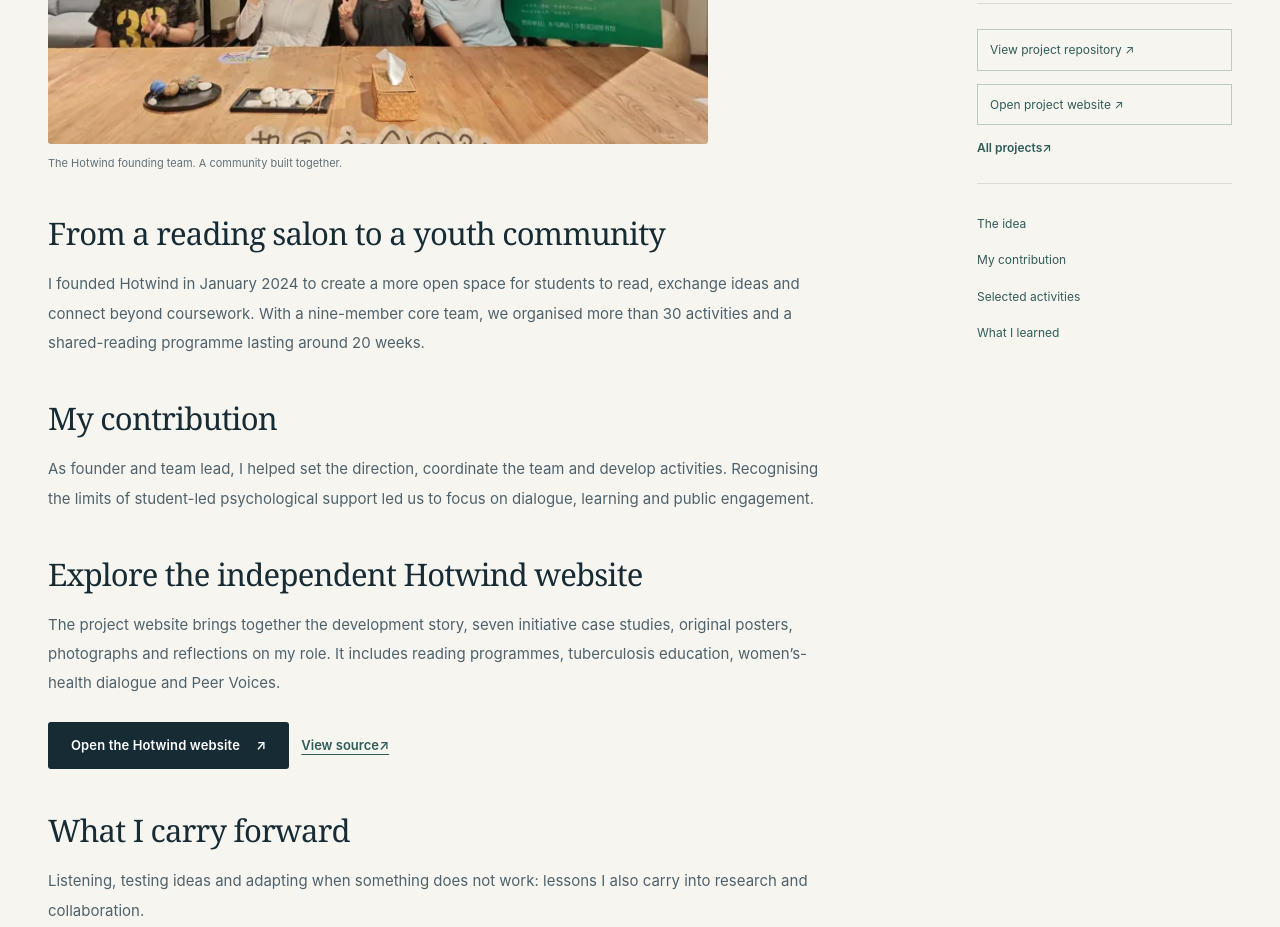
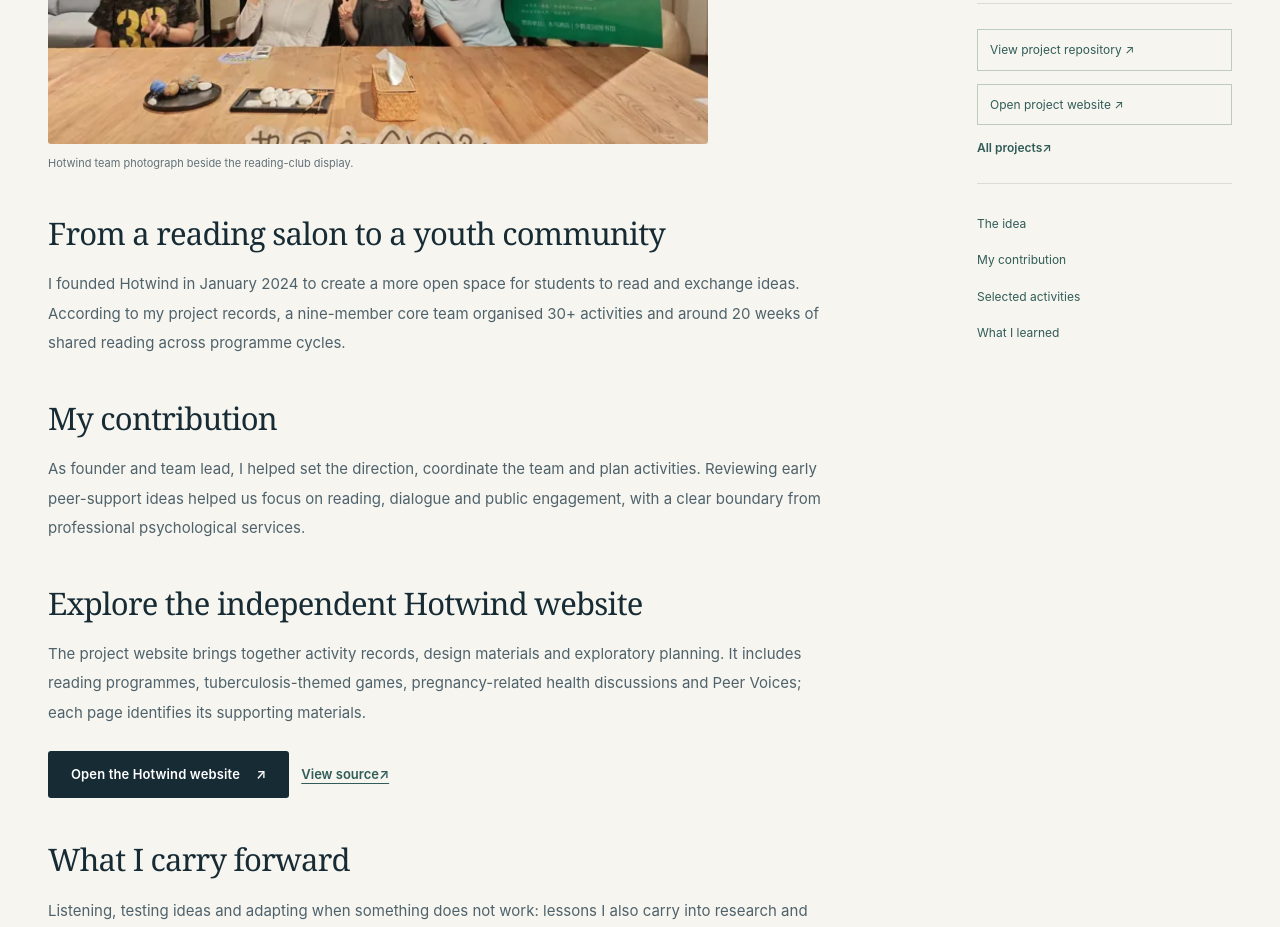
Before and after one commit to Jiangkun-Xiong/Jiangkun-Xiong.github.io, a plain HTML site: page projects/hotwind.html in a window 1280 px wide. Shown: the part 723-1650 px from the top of the page. Drawn offline with Linux system fonts and the light colour scheme.

Commit message:
Align Hotwind portfolio summaries and photo captions with the reviewed archive

```diff
--- a/projects/hotwind.html
+++ b/projects/hotwind.html
@@ -17,13 +17,13 @@
 <div class="nav-controls"><button class="language-button" id="language-toggle" type="button" aria-label="Switch to Chinese">中文</button><button class="menu-button" id="menu-toggle" type="button" aria-controls="primary-nav" aria-expanded="false" aria-label="Open navigation" data-aria-en="Open navigation" data-aria-zh="打开导航"><span></span><span></span><span></span></button></div>
 </div></header>
 <main id="main"><section class="page-hero"><div class="wrap"><div class="page-path"><a class="text-link" href="../index.html"><span data-en="Home" data-zh="首页">Home</span></a> <span aria-hidden="true">/</span> <span data-en="Hotwind Youth Club" data-zh="热風青年俱乐部">Hotwind Youth Club</span></div><div class="page-heading"><div><p data-en="LEADERSHIP &amp; PUBLIC ENGAGEMENT" data-zh="组织领导与公众参与" class="eyebrow">LEADERSHIP &amp; PUBLIC ENGAGEMENT</p><h1><span data-en="Hotwind Youth Club" data-zh="热風青年俱乐部">Hotwind Youth Club</span></h1><p class="page-intro"><span data-en="Building a student-led space for reading, dialogue and creative health communication." data-zh="通过阅读、交流和创意健康科普，搭建青年共同成长的空间。">Building a student-led space for reading, dialogue and creative health communication.</span></p></div><span class="page-number" aria-hidden="true">04</span></div></div></section><div class="wrap article-layout"><article class="article-content">
-<figure class="hotwind-overview-photo"><img src="../assets/images/hotwind-team.webp" width="640" height="460" alt="The Hotwind founding team beside a green reading-club poster" loading="lazy"><figcaption><span data-en="The Hotwind founding team. A community built together." data-zh="热風初创团队：共同建设一个青年社群。">The Hotwind founding team. A community built together.</span></figcaption></figure>
+<figure class="hotwind-overview-photo"><img src="../assets/images/hotwind-team.webp" width="640" height="460" alt="Hotwind team members beside a green reading-club display" loading="lazy"><figcaption><span data-en="Hotwind team photograph beside the reading-club display." data-zh="热風团队与读书会展示板的合影。">Hotwind team photograph beside the reading-club display.</span></figcaption></figure>
 <h2 id="section-1" data-en="From a reading salon to a youth community" data-zh="从读书沙龙到青年社群">From a reading salon to a youth community</h2>
-<p data-en="I founded Hotwind in January 2024 to create a more open space for students to read, exchange ideas and connect beyond coursework. With a nine-member core team, we organised more than 30 activities and a shared-reading programme lasting around 20 weeks." data-zh="我于2024年1月发起热風，希望为青年创造一个更开放的空间，在课程之外阅读、交流、建立连接。我与9人核心团队累计组织30余场活动，并开展约20周的线上共读计划。">I founded Hotwind in January 2024 to create a more open space for students to read, exchange ideas and connect beyond coursework. With a nine-member core team, we organised more than 30 activities and a shared-reading programme lasting around 20 weeks.</p>
+<p data-en="I founded Hotwind in January 2024 to create a more open space for students to read and exchange ideas. According to my project records, a nine-member core team organised 30+ activities and around 20 weeks of shared reading across programme cycles." data-zh="我于2024年1月发起热風，希望为青年创造更开放的阅读与交流空间。根据我的项目记录，9人核心团队累计组织30余场活动，各期共读累计约20周。">I founded Hotwind in January 2024 to create a more open space for students to read and exchange ideas. According to my project records, a nine-member core team organised 30+ activities and around 20 weeks of shared reading across programme cycles.</p>
 <h2 id="section-2" data-en="My contribution" data-zh="我的贡献">My contribution</h2>
-<p data-en="As founder and team lead, I helped set the direction, coordinate the team and develop activities. Recognising the limits of student-led psychological support led us to focus on dialogue, learning and public engagement." data-zh="作为创始人兼团队负责人，我参与确定方向、协调团队并推动活动落地。认识到学生主导心理支持的专业边界后，我们把重心转向对话、学习与公众参与。">As founder and team lead, I helped set the direction, coordinate the team and develop activities. Recognising the limits of student-led psychological support led us to focus on dialogue, learning and public engagement.</p>
+<p data-en="As founder and team lead, I helped set the direction, coordinate the team and plan activities. Reviewing early peer-support ideas helped us focus on reading, dialogue and public engagement, with a clear boundary from professional psychological services." data-zh="作为创始人兼团队负责人，我参与确定方向、协调团队与策划活动。回顾早期朋辈支持构想后，我们聚焦阅读、对话与公众参与，并明确与专业心理服务的边界。">As founder and team lead, I helped set the direction, coordinate the team and plan activities. Reviewing early peer-support ideas helped us focus on reading, dialogue and public engagement, with a clear boundary from professional psychological services.</p>
 <h2 id="section-3" data-en="Explore the independent Hotwind website" data-zh="进入独立热風网站">Explore the independent Hotwind website</h2>
-<p data-en="The project website brings together the development story, seven initiative case studies, original posters, photographs and reflections on my role. It includes reading programmes, tuberculosis education, women’s-health dialogue and Peer Voices." data-zh="独立网站汇集成长故事、七个活动案例、原始海报与照片，以及我的贡献与反思，包含共读计划、结核病科普、女性健康讨论和热風朋辈说等内容。">The project website brings together the development story, seven initiative case studies, original posters, photographs and reflections on my role. It includes reading programmes, tuberculosis education, women’s-health dialogue and Peer Voices.</p>
+<p data-en="The project website brings together activity records, design materials and exploratory planning. It includes reading programmes, tuberculosis-themed games, pregnancy-related health discussions and Peer Voices; each page identifies its supporting materials." data-zh="独立网站汇集活动记录、设计材料与探索性规划，包含共读计划、结核病主题游戏、妊娠健康讨论和热風朋辈说；各页分别说明材料依据。">The project website brings together activity records, design materials and exploratory planning. It includes reading programmes, tuberculosis-themed games, pregnancy-related health discussions and Peer Voices; each page identifies its supporting materials.</p>
 <div class="contact-actions"><a class="button button-dark" href="https://jiangkun-xiong.github.io/hotwind-youth-club/" data-project-site="hotwind"><span data-en="Open the Hotwind website" data-zh="打开热風独立网站">Open the Hotwind website</span> ↗</a><a class="text-link" href="https://github.com/Jiangkun-Xiong/hotwind-youth-club" data-repo="hotwind"><span data-en="View source" data-zh="查看源代码">View source</span> ↗</a></div>
 <h2 id="section-4" data-en="What I carry forward" data-zh="延续到未来的收获">What I carry forward</h2>
 <p data-en="Listening, testing ideas and adapting when something does not work: lessons I also carry into research and collaboration." data-zh="倾听、试验，并在事情不如预期时调整。这些经验也会延续到未来的科研与合作。">Listening, testing ideas and adapting when something does not work: lessons I also carry into research and collaboration.</p>
```
Also changed, not shown: index.html (+2 -2 lines), projects/index.html (+1 -1 lines).
